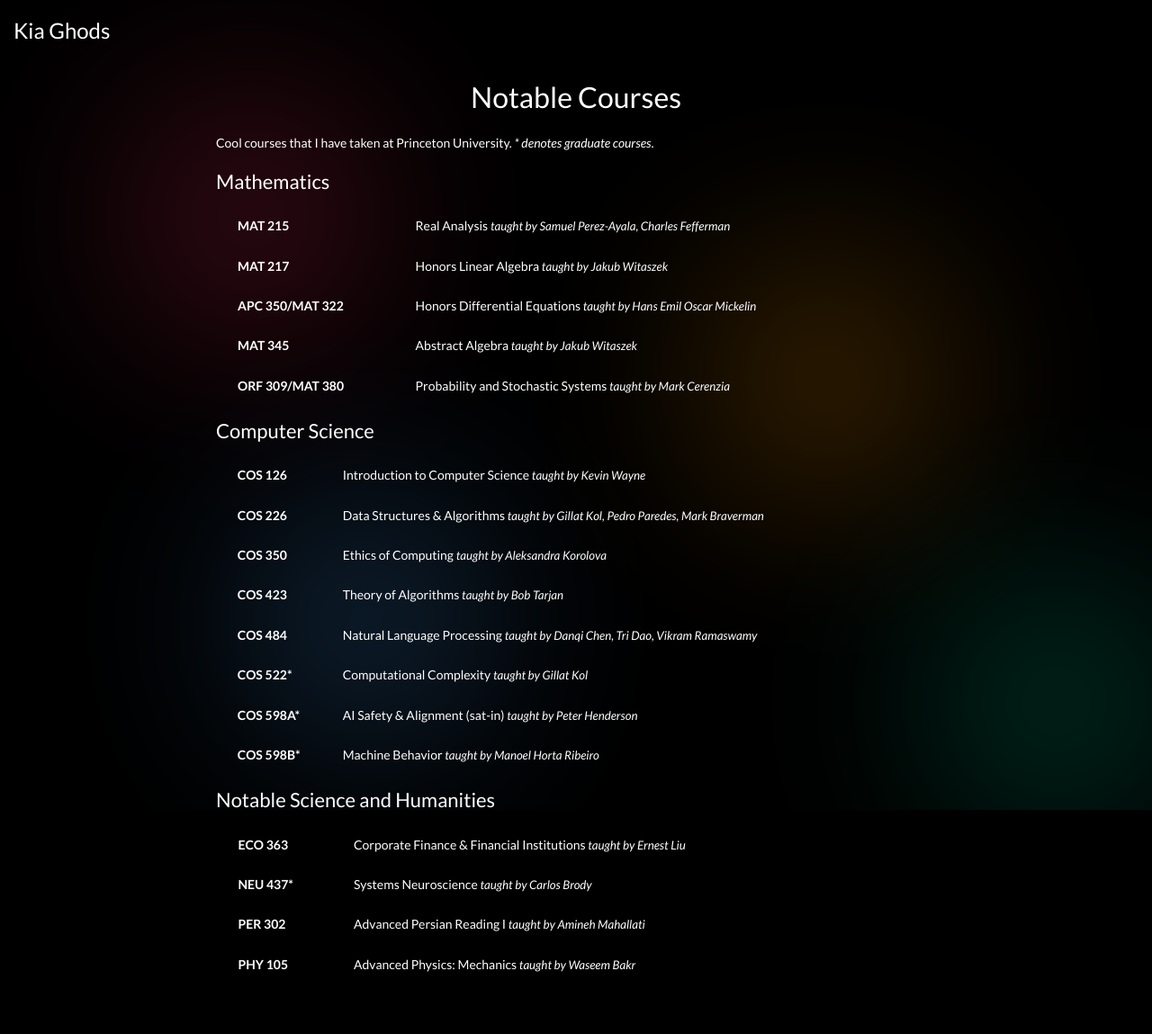
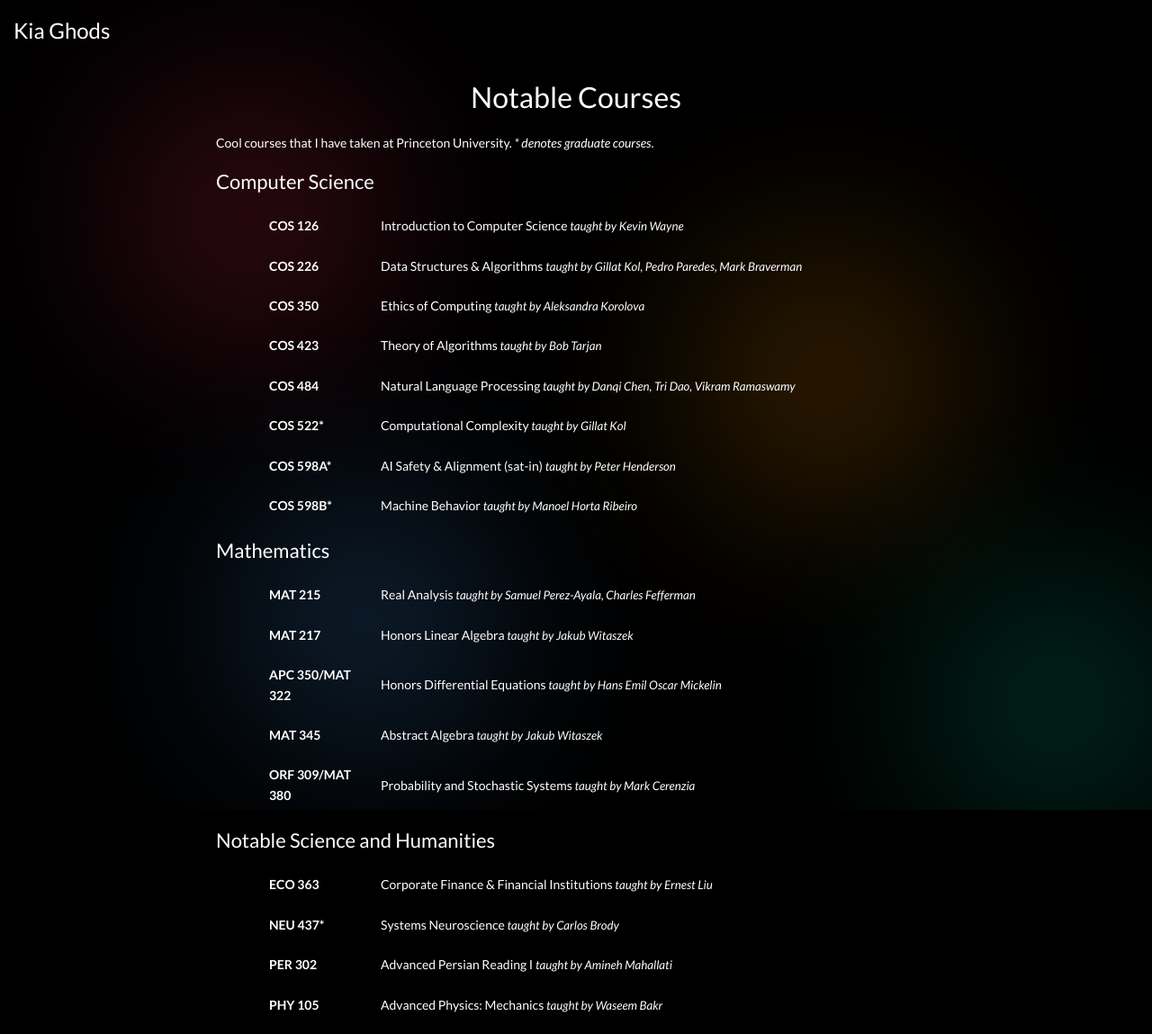
Before and after one commit to kiaghods/kiaghods-neowebsite, a Jekyll site: the page built from courses.html, in a window 1280 px wide. Shown: the whole page at 90% size. Built offline with Jekyll 4.4.1, drawn with Linux system fonts in a browser that asks for light colours; before the commit the page ends 1104 px from its top, so only the background shows below that.

Commit message:
fixed alignment

```diff
--- a/courses.html
+++ b/courses.html
@@ -9,85 +9,80 @@ permalink: /courses
     <p>
         Cool courses that I have taken at Princeton University. <span style="font-style: italic;">* denotes graduate courses</span>.
     </p>
+    <h2>Computer Science</h2>
+    <table class="table-hover table-dark" style="width:100%;margin:auto;border-spacing:10px 20px;">
+        <tbody>
+            <tr>
+                <td style="width:5%"></td>
+                <td style="width:15%"><span style="font-weight: bold;">COS 126&nbsp;&nbsp;</span></td>
+                <td>Introduction to Computer Science <span style="font-size: 10pt; font-style: italic;">taught by Kevin Wayne</span></td>
+            </tr>
+            <tr>
+                <td style="width:5%"></td>
+                <td style="width:15%"><span style="font-weight: bold;">COS 226&nbsp;&nbsp;</span></td>
+                <td>Data Structures & Algorithms <span style="font-size: 10pt; font-style: italic;">taught by Gillat Kol, Pedro Paredes, Mark Braverman</span></td>
+            </tr>
+            <tr>
+                <td style="width:5%"></td>
+                <td style="width:15%"><span style="font-weight: bold;">COS 350&nbsp;&nbsp;</span></td>
+                <td>Ethics of Computing <span style="font-size: 10pt; font-style: italic;">taught by Aleksandra Korolova</span></td>
+            </tr>
+            <tr>
+                <td style="width:5%"></td>
+                <td style="width:15%"><span style="font-weight: bold;">COS 423&nbsp;&nbsp;</span></td>
+                <td>Theory of Algorithms <span style="font-size: 10pt; font-style: italic;">taught by Bob Tarjan</span></td>
+            </tr>
+            <tr>
+                <td style="width:5%"></td>
+                <td style="width:15%"><span style="font-weight: bold;">COS 484&nbsp;&nbsp;</span></td>
+                <td>Natural Language Processing <span style="font-size: 10pt; font-style: italic;">taught by Danqi Chen, Tri Dao, Vikram Ramaswamy</span></td>
+            </tr>
+            <tr>
+                <td style="width:5%"></td>
+                <td style="width:15%"><span style="font-weight: bold;">COS 522*&nbsp;&nbsp;</span></td>
+                <td>Computational Complexity <span style="font-size: 10pt; font-style: italic;">taught by Gillat Kol</span></td>
+              </tr>
+              <tr>
+                <td style="width:5%"></td>
+                <td style="width:15%"><span style="font-weight: bold;">COS 598A*&nbsp;&nbsp;</span></td>
+                <td>AI Safety & Alignment (sat-in) <span style="font-size: 10pt; font-style: italic;">taught by Peter Henderson</span></td>
+              </tr>
+              <tr>
+              <td style="width:5%"></td>
+              <td style="width:15%"><span style="font-weight: bold;">COS 598B*&nbsp;&nbsp;</span></td>
+              <td>Machine Behavior <span style="font-size: 10pt; font-style: italic;">taught by Manoel Horta Ribeiro</span></td>
+            </tr>
+        </tbody>
+    </table>
+
     <h2>Mathematics</h2>
     <table class="table-hover table-dark" style="width:100%;margin:auto;border-spacing:10px 20px;">
         <tbody>
             <tr>
-                <td></td>
-                <td><span style="font-weight: bold;">MAT 215&nbsp;&nbsp;</span></td>
+                <td style="width:5%"></td>
+                <td style="width:15%"><span style="font-weight: bold;">MAT 215&nbsp;&nbsp;</span></td>
                 <td>Real Analysis <span style="font-size: 10pt; font-style: italic;">taught by Samuel Perez-Ayala, Charles Fefferman</span></td>
             </tr>
             <tr>
-                <td></td>
-                <td><span style="font-weight: bold;">MAT 217&nbsp;&nbsp;</span></td>
+                <td style="width:5%"></td>
+                <td style="width:15%"><span style="font-weight: bold;">MAT 217&nbsp;&nbsp;</span></td>
                 <td>Honors Linear Algebra <span style="font-size: 10pt; font-style: italic;">taught by Jakub Witaszek</span></td>
             </tr>
             <tr>
-                <td></td>
-                <td><span style="font-weight: bold;">APC 350/MAT 322&nbsp;&nbsp;</span></td>
+                <td style="width:5%"></td>
+                <td style="width:15%"><span style="font-weight: bold;">APC 350/MAT 322&nbsp;&nbsp;</span></td>
                 <td>Honors Differential Equations <span style="font-size: 10pt; font-style: italic;">taught by Hans Emil Oscar Mickelin</span></td>
               </tr>
             <tr>
-                <td></td>
-                <td><span style="font-weight: bold;">MAT 345&nbsp;&nbsp;</span></td>
+                <td style="width:5%"></td>
+                <td style="width:15%"><span style="font-weight: bold;">MAT 345&nbsp;&nbsp;</span></td>
                 <td>Abstract Algebra <span style="font-size: 10pt; font-style: italic;">taught by Jakub Witaszek</span></td>
             </tr>
             <tr>
-              <td></td>
-              <td><span style="font-weight: bold;">ORF 309/MAT 380&nbsp;&nbsp;</span></td>
+              <td style="width:5%"></td>
+              <td style="width:15%"><span style="font-weight: bold;">ORF 309/MAT 380&nbsp;&nbsp;</span></td>
               <td>Probability and Stochastic Systems <span style="font-size: 10pt; font-style: italic;">taught by Mark Cerenzia</span></td>
           </tr>
-        </tbody>
-    </table>
-
-    <h2>Computer Science</h2>
-    <table class="table-hover table-dark" style="width:100%;margin:auto;border-spacing:10px 20px;">
-        <tbody>
-            <tr>
-                <td></td>
-                <td><span style="font-weight: bold;">COS 126&nbsp;&nbsp;</span></td>
-                <td>Introduction to Computer Science <span style="font-size: 10pt; font-style: italic;">taught by Kevin Wayne</span></td>
-            </tr>
-            <tr>
-                <td></td>
-                <td><span style="font-weight: bold;">COS 226&nbsp;&nbsp;</span></td>
-                <td>Data Structures & Algorithms <span style="font-size: 10pt; font-style: italic;">taught by Gillat Kol, Pedro Paredes, Mark Braverman</span></td>
-            </tr>
-            <tr>
-                <td></td>
-                <td><span style="font-weight: bold;">COS 350&nbsp;&nbsp;</span></td>
-                <td>Ethics of Computing <span style="font-size: 10pt; font-style: italic;">taught by Aleksandra Korolova</span></td>
-            </tr>
-            <!-- <tr>
-                <td></td>
-                <td><span style="font-weight: bold;">COS 435&nbsp;&nbsp;</span></td>
-                <td>Reinforcement Learning <span style="font-size: 10pt; font-style: italic;">taught by Benjamin Eysenbach</span></td>
-            </tr> -->
-            <tr>
-                <td></td>
-                <td><span style="font-weight: bold;">COS 423&nbsp;&nbsp;</span></td>
-                <td>Theory of Algorithms <span style="font-size: 10pt; font-style: italic;">taught by Bob Tarjan</span></td>
-            </tr>
-            <tr>
-                <td></td>
-                <td><span style="font-weight: bold;">COS 484&nbsp;&nbsp;</span></td>
-                <td>Natural Language Processing <span style="font-size: 10pt; font-style: italic;">taught by Danqi Chen, Tri Dao, Vikram Ramaswamy</span></td>
-            </tr>
-            <tr>
-                <td></td>
-                <td><span style="font-weight: bold;">COS 522*&nbsp;&nbsp;</span></td>
-                <td>Computational Complexity <span style="font-size: 10pt; font-style: italic;">taught by Gillat Kol</span></td>
-              </tr>
-              <tr>
-                <td></td>
-                <td><span style="font-weight: bold;">COS 598A*&nbsp;&nbsp;</span></td>
-                <td>AI Safety & Alignment (sat-in) <span style="font-size: 10pt; font-style: italic;">taught by Peter Henderson</span></td>
-              </tr>
-              <tr>
-              <td></td>
-              <td><span style="font-weight: bold;">COS 598B*&nbsp;&nbsp;</span></td>
-              <td>Machine Behavior <span style="font-size: 10pt; font-style: italic;">taught by Manoel Horta Ribeiro</span></td>
-            </tr>
         </tbody>
     </table>
 
@@ -95,23 +90,23 @@ permalink: /courses
     <table class="table-hover table-dark" style="width:100%;margin:auto;border-spacing:10px 20px;">
         <tbody>
           <tr>
-            <td></td>
-            <td><span style="font-weight: bold;">ECO 363&nbsp;&nbsp;</span></td>
+            <td style="width:5%"></td>
+            <td style="width:15%"><span style="font-weight: bold;">ECO 363&nbsp;&nbsp;</span></td>
             <td>Corporate Finance & Financial Institutions <span style="font-size: 10pt; font-style: italic;">taught by Ernest Liu</span></td>
         </tr>
         <tr>
-            <td></td>
-            <td><span style="font-weight: bold;">NEU 437*&nbsp;&nbsp;</span></td>
+            <td style="width:5%"></td>
+            <td style="width:15%"><span style="font-weight: bold;">NEU 437*&nbsp;&nbsp;</span></td>
             <td>Systems Neuroscience <span style="font-size: 10pt; font-style: italic;">taught by Carlos Brody</span></td>
         </tr>
             <tr>
-                <td></td>
-                <td><span style="font-weight: bold;">PER 302&nbsp;&nbsp;</span></td>
+                <td style="width:5%"></td>
+                <td style="width:15%"><span style="font-weight: bold;">PER 302&nbsp;&nbsp;</span></td>
                 <td>Advanced Persian Reading I <span style="font-size: 10pt; font-style: italic;">taught by Amineh Mahallati</span></td>
             </tr>
             <tr>
-              <td></td>
-              <td><span style="font-weight: bold;">PHY 105&nbsp;&nbsp;</span></td>
+              <td style="width:5%"></td>
+              <td style="width:15%"><span style="font-weight: bold;">PHY 105&nbsp;&nbsp;</span></td>
               <td>Advanced Physics: Mechanics <span style="font-size: 10pt; font-style: italic;">taught by Waseem Bakr</span></td>
           </tr>
         </tbody>
```
